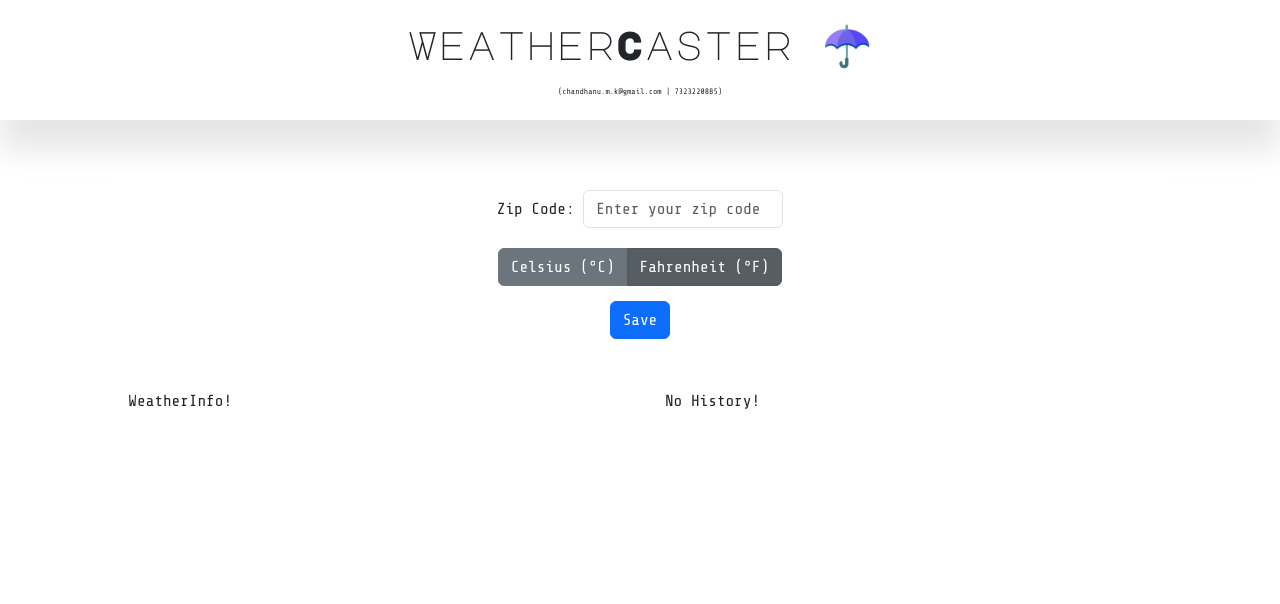
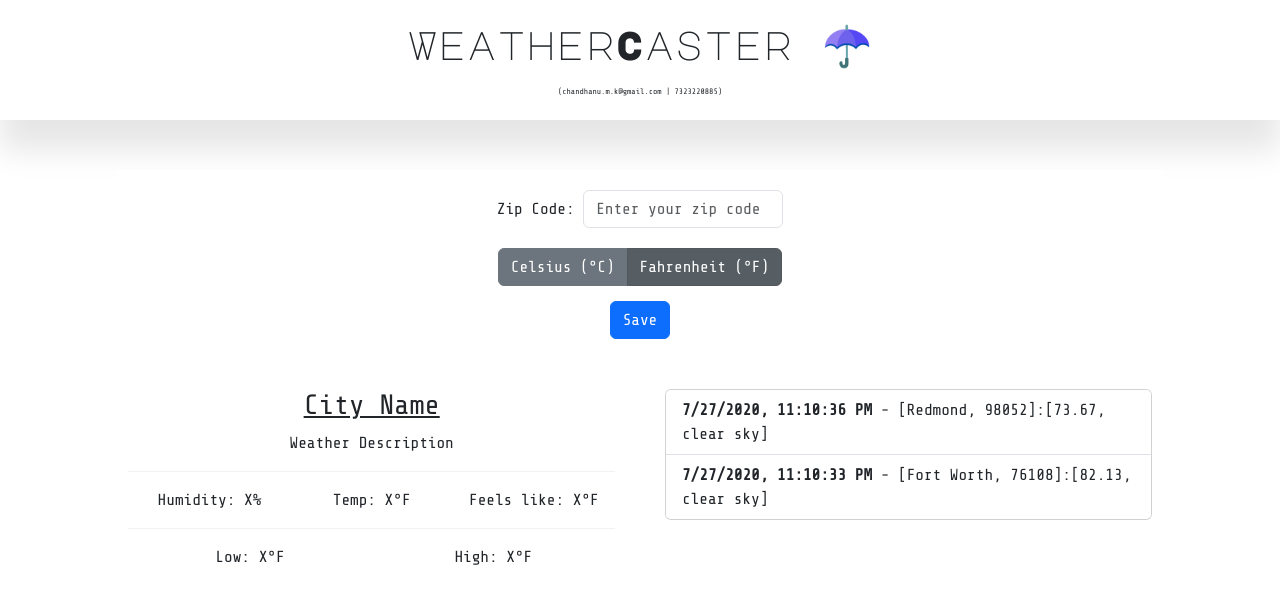
Before and after one commit to chandhanu/WeatherApp-MERN-REST, a React (Create React App) app in the folder client/: page / in a window 1280 px wide. Shown: the top 604 px of the page. Built offline with nearby package versions, Linux system fonts and the light colour scheme.

Commit message:
Revert "Added infopanel and Redux for lightweight reload - extra"
This reverts commit 4b70caf80bece85a009eea750052379f9926d3a0.

```diff
--- a/client/src/Components/WeatherHistoryPanel.jsx
+++ b/client/src/Components/WeatherHistoryPanel.jsx
@@ -1,17 +1,33 @@
 import React, {Component} from "react";
 import {Card, ListGroup} from "react-bootstrap";
 
-import {connect} from "react-redux";
-
 class WeatherHistoryPanel extends Component {
+    state = {
+        history: [
+            {
+                "timestamp": "7/27/2020, 11:10:33 PM",
+                "city": "Fort Worth",
+                "zipcode": "76108",
+                "temperature": 82.13,
+                "description": "clear sky"
+            },
+            {
+                "timestamp": "7/27/2020, 11:10:36 PM",
+                "city": "Redmond",
+                "zipcode": "98052",
+                "temperature": 73.67,
+                "description": "clear sky"
+            }
+        ]
+    }
 
     createHistoryList = () => {
         let historyComponents = [];
-        let historyList = this.props.history;
+        let historyList = this.state.history;
 
         // Listing history of zip code submissions in "most recent" order
         for (let i = historyList.length - 1; i >= 0; i--) {
-            let infoCard = this.getInfoListItem(historyList[i]);
+            let infoCard = this.getInfoListItem(historyList[i], i); // Pass the index as a second argument
             historyComponents.push(infoCard);
         }
 
@@ -24,9 +40,9 @@ class WeatherHistoryPanel extends Component {
         );
     }
 
-    getInfoListItem = (info) => {
+    getInfoListItem = (info, index) => { // Modify this method to accept the index as a second argument
         return (
-            <ListGroup.Item key={info.timestamp}><b>{info.timestamp}</b> -
+            <ListGroup.Item key={index}><b>{info.timestamp}</b> -
                 [{info.city}, {info.zipcode}]:[{info.temperature}, {info.description}]</ListGroup.Item>
         );
     }
@@ -34,16 +50,10 @@ class WeatherHistoryPanel extends Component {
     render() {
         return (
             <section className="weather-history-panel">
-                {!!this.props.history.length ? this.createHistoryList() : "No History!"}
+                {!!this.state.history.length ? this.createHistoryList() : "No History!"}
             </section>
         );
     }
 }
 
-const mapStateToProps = (state) => {
-    return {
-        history: state.history
-    }
-};
-
-export default connect(mapStateToProps)(WeatherHistoryPanel);
+export default WeatherHistoryPanel;
--- a/client/src/Components/WeatherInfoPanel.jsx
+++ b/client/src/Components/WeatherInfoPanel.jsx
@@ -1,60 +1,35 @@
 import React, {Component} from "react";
-
-import {connect} from "react-redux";
 
 class WeatherInfoPanel extends Component {
 
-    // Differentiates whether user chose to use Celsius or Fahrenheit
-    getMetric = () => {
-        let metric = localStorage.getItem("tempMetric");
-        metric = !!metric ? metric : "";
-        return metric.includes("metric") ? "°C" : "°F";
-    }
-
     render() {
-        const {weatherData} = this.props;
-        let metricSymbol = this.getMetric();
-
-        if (Object.keys(weatherData).length > 0) {
-            const iconUrl = `http://openweathermap.org/img/wn/${weatherData.weather[0].icon}@2x.png`;
         return (
             <section className="weather-info">
-                    <h3 className="city-name">{weatherData.name}</h3>
+                <h3 className="city-name">City Name</h3>
 
                 <section className="overcast">
-                        <img src={iconUrl} className="overcast-img" alt=""/>
-                        <span className="overcast-description">{weatherData.weather[0].description}</span>
+                    <img src="" className="overcast-img" alt=""/>
+                    <span className="overcast-description">Weather Description</span>
                 </section>
 
                 <hr/>
 
                 <section className="current-weather">
-                        <span className="humidity">Humidity: {weatherData.main.humidity}%</span>
-                        <span className="curr-temp">Temp: {weatherData.main.temp}{metricSymbol}</span>
-                        <span className="feels-like">Feels like: {weatherData.main.feels_like}{metricSymbol}</span>
+                    <span className="humidity">Humidity: X%</span>
+                    <span className="curr-temp">Temp: X°F</span>
+                    <span className="feels-like">Feels like: X°F</span>
                 </section>
 
                 <hr/>
 
                 <section className="temps">
-                        <span className="min-temp">Low: {weatherData.main.temp_min}{metricSymbol}</span>
-                        <span className="max-temp">High: {weatherData.main.temp_max}{metricSymbol}</span>
+                    <span className="min-temp">Low: X°F</span>
+                    <span className="max-temp">High: X°F</span>
                 </section>
-                </section>
-            );
-        }
-        return (
-            <section>
-                WeatherInfo!
             </section>
         );
     }
 }
 
-const mapStateToProps = (state) => {
-    return {
-        weatherData: state.weather
-    }
-};
 
-export default connect(mapStateToProps)(WeatherInfoPanel);
+export default WeatherInfoPanel;
--- a/client/src/actions/index.js
+++ /dev/null
@@ -1,27 +0,0 @@
-export const saveZipCode = (zipCode) => {
-    return {
-        type: "SAVE_ZIP",
-        payload: zipCode
-    }
-}
-
-export const saveWeatherData = (data) => {
-    return {
-        type: "SAVE_WEATHER_DATA",
-        payload: data
-    }
-}
-
-export const saveTemperature = (data) => {
-    return {
-        type: "SAVE_TEMPERATURE",
-        payload: data
-    }
-}
-
-export const updateHistory = (data) => {
-    return {
-        type: "UPDATE_HISTORY",
-        payload: data
-    }
-}
--- a/client/src/index.js
+++ b/client/src/index.js
@@ -5,23 +5,15 @@ import 'bootstrap/dist/css/bootstrap.min.css';
 import './index.css';
 import App from './App';
 
-// Import Redux and Reducers
-import { createStore } from 'redux';
-import { Provider } from 'react-redux';
-import rootReducer from './reducers';
-
-// Create the Redux Store
-const store = createStore(
-    rootReducer,
-    window.__REDUX_DEVTOOLS_EXTENSION__ && window.__REDUX_DEVTOOLS_EXTENSION__()
+const root = ReactDOM.createRoot(document.getElementById('root'));
+root.render(
+  <React.StrictMode>
+    <Header/>
+    <App />
+  </React.StrictMode>
 );
 
-const root = ReactDOM.createRoot(document.getElementById('root'));
-root.render(
- <React.StrictMode>
-    <Provider store={store}>
-      <Header/>
-      <App />
-    </Provider>
- </React.StrictMode>
-);
+// If you want to start measuring performance in your app, pass a function
+// to log results (for example: reportWebVitals(console.log))
+// or send to an analytics endpoint. Learn more: https://bit.ly/CRA-vitals
+//reportWebVitals();
--- a/client/src/reducers/history.js
+++ /dev/null
@@ -1,26 +0,0 @@
-// Get initial state from the previously saved data in local storage
-let getHistoryFromLocal = () => {
-    let value = localStorage.getItem('WeatherHistory')
-    return JSON.parse(value) || [];
-}
-
-// Maintain a history list of queried weather data of 10
-let getUpdatedHistory = (history, value) => {
-    let updateList = [...history];
-    if (updateList.length >= 10) {
-        updateList.shift();
-    }
-    updateList.push(value);
-    return updateList;
-}
-
-const history = (state = getHistoryFromLocal(), action) => {
-    switch (action.type) {
-        case "UPDATE_HISTORY":
-            return getUpdatedHistory(state, action.payload);
-        default:
-            return state;
-    }
-};
-
-export default history;
--- a/client/src/reducers/index.js
+++ /dev/null
@@ -1,12 +0,0 @@
-import { combineReducers } from 'redux'
-import weather from './weather';
-import zipCode from './zipCode';
-import temperature from "./temperature";
-import history from "./history";
-
-export default combineReducers({
-    zipCode,
-    weather,
-    temperature,
-    history
-})
--- a/client/src/reducers/temperature.js
+++ /dev/null
@@ -1,11 +0,0 @@
-// Default temperature to use Fahrenheit (imperial, °F)
-const temperature = (state = "imperial", action) => {
-    switch (action.type) {
-        case "SAVE_TEMPERATURE":
-            return action.payload;
-        default:
-            return state;
-    }
-};
-
-export default temperature;
--- a/client/src/reducers/weather.js
+++ /dev/null
@@ -1,16 +0,0 @@
-// Preloads saved weather data from local storage, if available
-let getWeatherFromLocal = () => {
-    let value = localStorage.getItem('CurrentWeatherData');
-    return JSON.parse(value) || "";
-}
-
-const weather = (state = getWeatherFromLocal(), action) => {
-    switch (action.type) {
-        case "SAVE_WEATHER_DATA":
-            return action.payload;
-        default:
-            return state;
-    }
-};
-
-export default weather;
--- a/client/src/reducers/zipCode.js
+++ /dev/null
@@ -1,11 +0,0 @@
-// Default zipcode will be 10001
-const zipCode = (state = 10001, action) => {
-    switch (action.type) {
-        case "SAVE_ZIP":
-            return action.payload
-        default:
-            return state;
-    }
-};
-
-export default zipCode;
```
Also changed, not shown: client/src/Components/WeatherForm.jsx (+9 -53 lines). Lines whose indentation alone changed are shown as unchanged.
